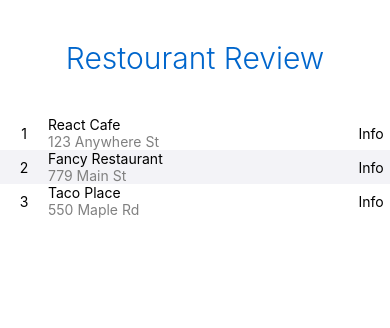
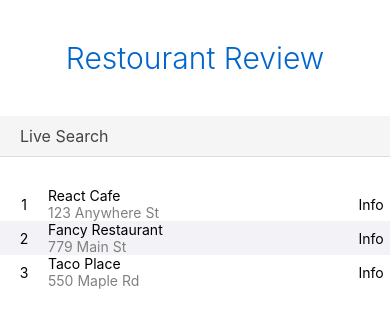
Before and after one commit to SunSide7/react-native-project, a React Native app: screen / in a window 390 px wide. Shown: the top 328 px of the page. Built offline with nearby package versions, Linux system fonts and the light colour scheme.

Commit message:
Lesson 6: Search User Input with React Native TextInput

```diff
--- a/App.js
+++ b/App.js
@@ -5,7 +5,8 @@ import HeaderStyle from "./HeaderStyle"
 import {
   View,
   Text,
-  StyleSheet
+  StyleSheet,
+  TextInput
 } from 'react-native'
 
 const restaurants = [
@@ -15,6 +16,11 @@ const restaurants = [
 ]
 
 export default class App extends Component {
+
+  state = {
+    search: null
+  }
+
   render() {
     return (
       <View style={{
@@ -22,9 +28,20 @@ export default class App extends Component {
       }}  >
         <Text style={HeaderStyle.header}>Restourant Review</Text>
 
+        <TextInput
+          style={styles.input}
+          placeholder="Live Search"
+          onChangeText={text => {
+            this.setState({ search: text })
+          }}
+          value={this.state.search}/>
+
 
         {
-          restaurants.map((place, index) => {
+          restaurants.filter(place => {
+            return !this.state.search ||
+                  place.name.toLowerCase().indexOf(this.state.search.toLowerCase()) > -1
+          }).map((place, index) => {
             return (
               <View key={place.name} style={[
                   styles.row,
@@ -73,5 +90,15 @@ const styles = StyleSheet.create({
   },
   addressText: {
     color: 'gray'
+  },
+  input: {
+    marginBottom: 30,
+    padding: 10,
+    paddingHorizontal: 20,
+    fontSize: 16,
+    color: '#444',
+    borderBottomWidth: 1,
+    borderColor: '#ddd',
+    backgroundColor: '#F5F5F5'
   }
 })
```
